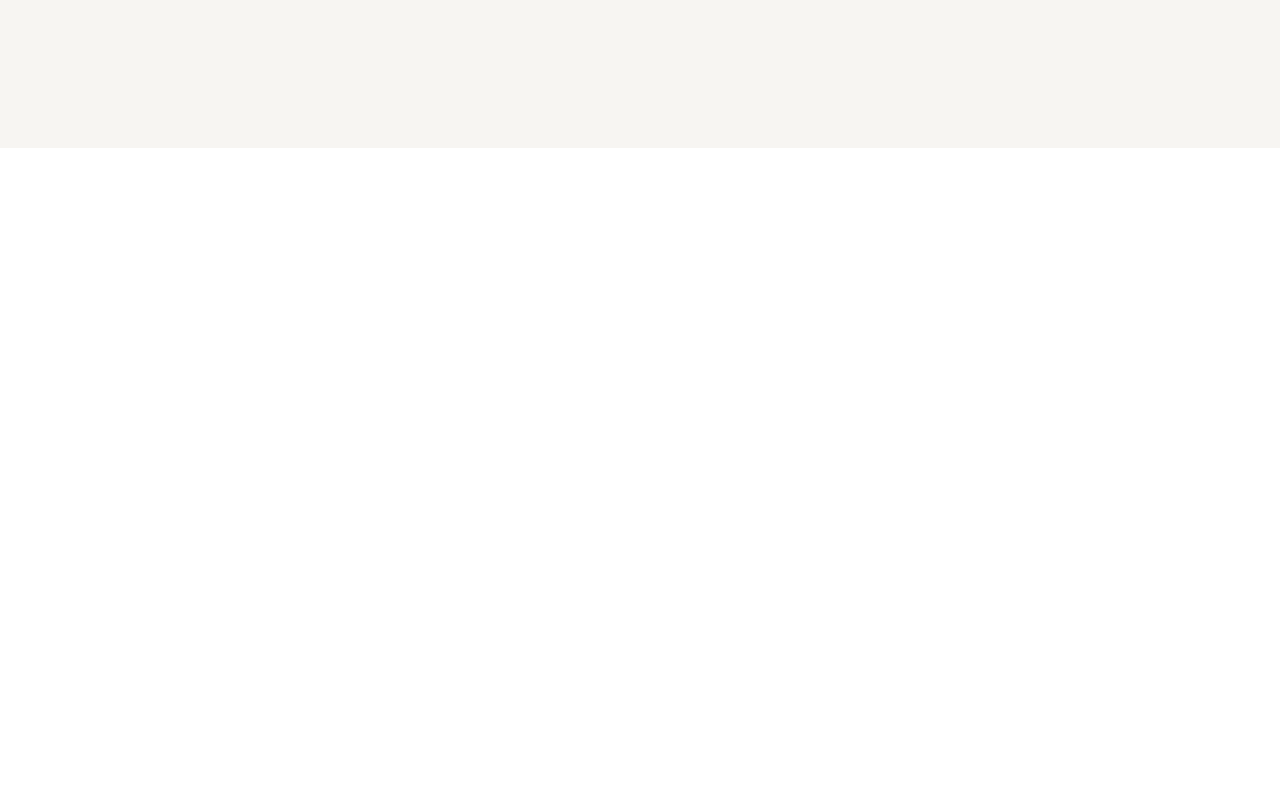
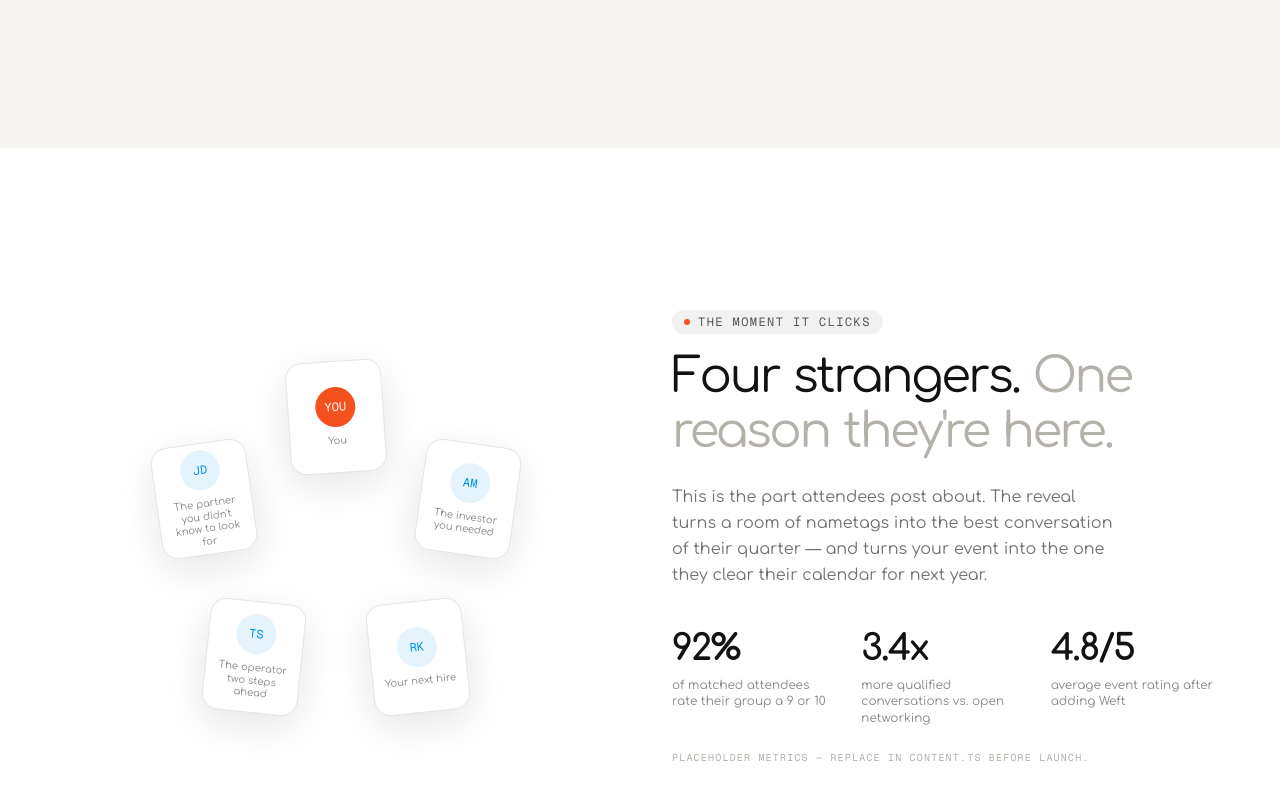
Before and after one commit to weftnow/web-frontend, a Next.js app: page / in a window 1280 px wide. Shown: the part 3422-4222 px from the top of the page. Before the commit the page ends 3570 px from the top, so only its background shows below. Built offline with nearby package versions, Linux system fonts and the light colour scheme.

Commit message:
feat: Reveal section — spring group fan-out and count-up outcome stats
Co-Authored-By: Claude Opus 4.8 <noreply@anthropic.com>

```diff
--- a/app/page.tsx
+++ b/app/page.tsx
@@ -4,6 +4,7 @@ import { Hero } from "@/components/sections/Hero";
 import { Problem } from "@/components/sections/Problem";
 import { Turn } from "@/components/sections/Turn";
 import { HowItWorks } from "@/components/sections/HowItWorks";
+import { Reveal } from "@/components/sections/Reveal";
 
 export default function Home() {
   return (
@@ -17,6 +18,7 @@ export default function Home() {
         <Problem />
         <Turn />
         <HowItWorks />
+        <Reveal />
       </main>
     </>
   );
--- /dev/null
+++ b/components/sections/Reveal.tsx
@@ -0,0 +1,87 @@
+"use client";
+
+import { content } from "@/content";
+import { SectionShell } from "@/components/ui/SectionShell";
+import { RevealText } from "@/components/ui/RevealText";
+import { Eyebrow } from "@/components/ui/Eyebrow";
+import { Counter } from "@/components/ui/Counter";
+import { motion, useReducedMotion } from "motion/react";
+
+// Final resting positions of the 5 cards arranged in a ring.
+const RING = [
+  { x: 0, y: -120, r: -4 },
+  { x: 132, y: -38, r: 8 },
+  { x: 82, y: 120, r: -6 },
+  { x: -82, y: 120, r: 6 },
+  { x: -132, y: -38, r: -8 },
+];
+
+export function Reveal() {
+  const reduce = useReducedMotion();
+  const { reveal } = content;
+
+  return (
+    <SectionShell id="reveal" act="light">
+      <div className="grid items-center gap-16 lg:grid-cols-2">
+        {/* Left: fan-out */}
+        <div className="relative mx-auto flex h-[420px] w-full max-w-md scale-90 items-center justify-center md:scale-100">
+          {reveal.group.map((person, i) => {
+            const target = RING[i];
+            return (
+              <motion.div
+                key={i}
+                className="absolute flex h-28 w-24 flex-col items-center justify-center gap-2 rounded-2xl border border-ink/10 bg-paper shadow-[0_12px_40px_rgba(0,0,0,0.10)]"
+                initial={
+                  reduce
+                    ? { x: target.x, y: target.y, rotate: target.r }
+                    : { x: 0, y: 0, rotate: 0, scale: 0.9 }
+                }
+                whileInView={
+                  reduce
+                    ? undefined
+                    : { x: target.x, y: target.y, rotate: target.r, scale: 1 }
+                }
+                viewport={{ once: true, amount: 0.5 }}
+                transition={{ type: "spring", stiffness: 120, damping: 14, delay: 0.2 + i * 0.08 }}
+              >
+                <span
+                  className={`flex h-10 w-10 items-center justify-center rounded-full font-mono text-xs ${
+                    i === 0 ? "bg-ember text-paper" : "bg-signal/10 text-signal"
+                  }`}
+                >
+                  {person.initials}
+                </span>
+                <span className="px-2 text-center text-[10px] leading-tight text-ink/50">
+                  {person.role}
+                </span>
+              </motion.div>
+            );
+          })}
+        </div>
+
+        {/* Right: copy + stats */}
+        <div>
+          <Eyebrow>{reveal.eyebrow}</Eyebrow>
+          <RevealText
+            as="h2"
+            lines={reveal.headline}
+            className="mt-4 text-4xl text-ink md:text-5xl"
+          />
+          <p className="mt-6 max-w-md text-base leading-relaxed text-ink/60">{reveal.body}</p>
+
+          <div className="mt-10 grid grid-cols-3 gap-6">
+            {reveal.stats.map((s, i) => (
+              <div key={i}>
+                <div className="font-display text-3xl font-bold text-ink md:text-4xl">
+                  <Counter value={s.value} suffix={s.suffix} />
+                </div>
+                <p className="mt-2 text-xs leading-snug text-ink/50">{s.label}</p>
+              </div>
+            ))}
+          </div>
+          <p className="font-meta mt-6 text-[10px] text-ash">{reveal.statsNote}</p>
+        </div>
+      </div>
+    </SectionShell>
+  );
+}
```
